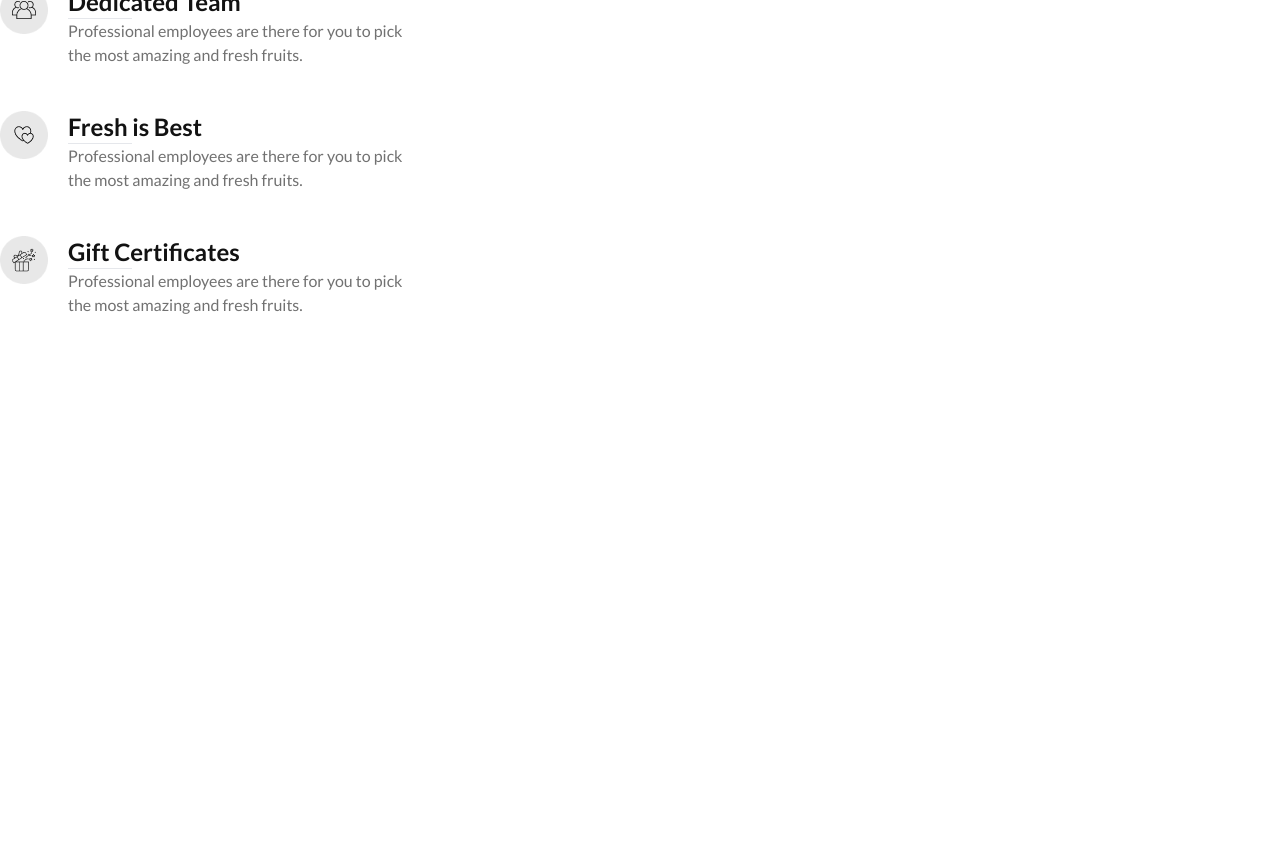
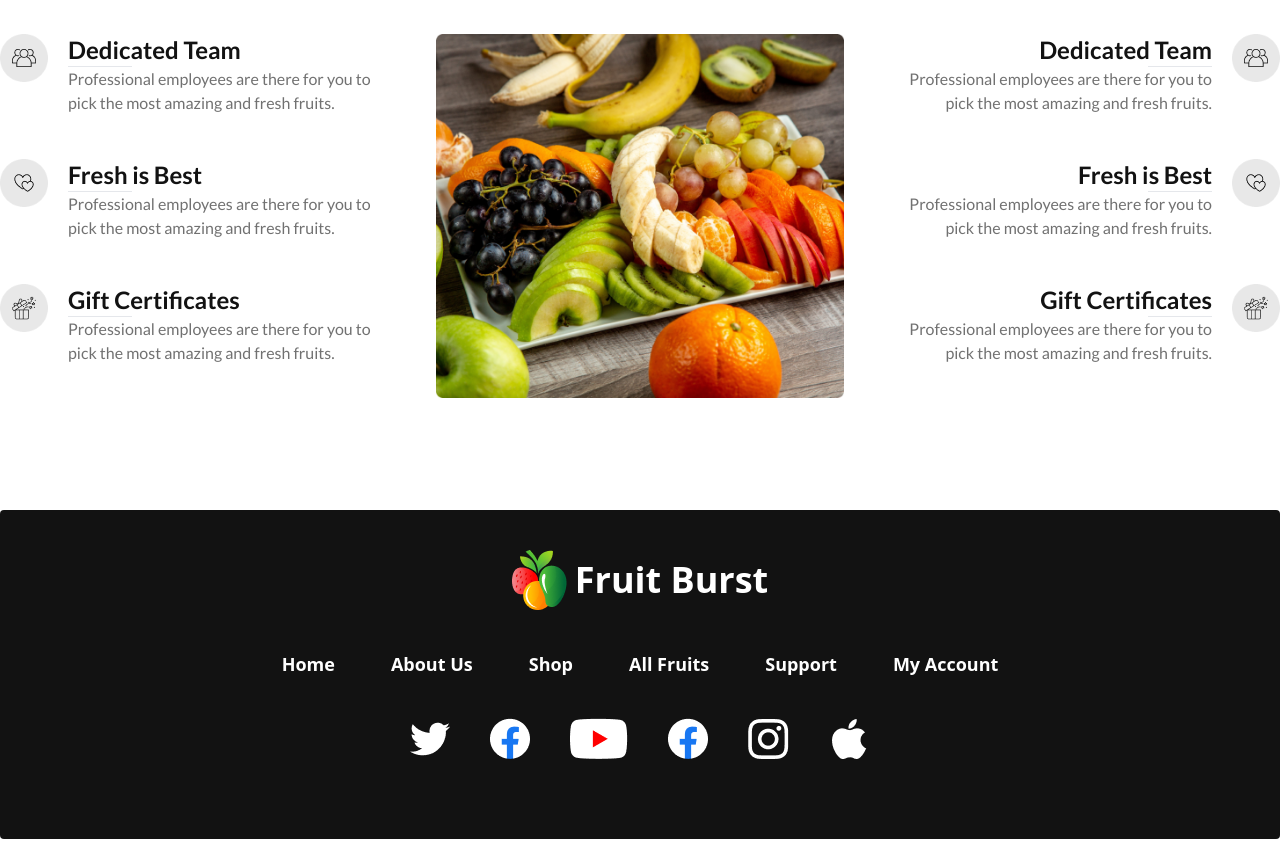
Before and after one commit to Diprakar/fruit-burst-assignment, a plain HTML site: page index.html in a window 1280 px wide. Shown: the part 2299-3166 px from the top of the page. Before the commit the page ends 2728 px from the top, so only its background shows below. Drawn offline with nearby package versions, Linux system fonts and the light colour scheme.

Commit message:
completed without responsive and details modal

```diff
--- a/index.html
+++ b/index.html
@@ -369,6 +369,7 @@
                     It has roots in a piece of classical<br> Latin literature from 45 BC, making it over 2000 years old.
                 </p>
             </div>
+            <div class="flex space-x-12 my-12">
                 <div class="space-y-11">
                     <div class="flex space-x-5">
                         <div class="bg-cover bg-center w-12 h-12"
@@ -378,8 +379,9 @@
                         <div>
                             <h class="text-2xl font-extrabold">Dedicated Team</h3>
                                 <hr class="w-16">
-                            <p class="text-base font-medium text-[#12121299]">Professional employees are there for you to
-                                pick <br>the most amazing and fresh fruits.</p>
+                                <p class="text-base font-medium text-[#12121299] w-80">Professional employees are there
+                                    for you to
+                                    pick the most amazing and fresh fruits.</p>
                         </div>
                     </div>
                     <div class="flex space-x-5">
@@ -387,11 +389,12 @@
                             style="background-image: url('images/Ellipse\ 2\ \(2\).png');">
                             <img class="w-6 h-6 mx-3 mt-3 " src="images/love 1.png" alt="">
                         </div>
-                    <div class="">
+                        <div>
                             <h3 class="text-2xl font-extrabold">Fresh is Best</h3>
                             <hr class="w-16">
-                        <p class="text-base font-medium text-[#12121299]">Professional employees are there for you to pick
-                            <br>the most amazing and fresh fruits.</p>
+                            <p class="text-base font-medium text-[#12121299] w-80">Professional employees are there for
+                                you to pick
+                                the most amazing and fresh fruits.</p>
                         </div>
                     </div>
                     <div class="flex space-x-5">
@@ -399,18 +402,80 @@
                             style="background-image: url('images/Ellipse\ 2\ \(2\).png');">
                             <img class="w-6 h-6 mx-3 mt-3 " src="images/gift-box 1.png" alt="">
                         </div>
-                    <div class="">
+                        <div>
                             <h3 class="text-2xl font-extrabold">Gift Certificates</h3>
                             <hr class="w-16">
-                        <p class="text-base font-medium text-[#12121299]">Professional employees are there for you to pick
-                            <br>the most amazing and fresh fruits.</p>
+                            <p class="text-base font-medium text-[#12121299] w-80">Professional employees are there for
+                                you to pick
+                                the most amazing and fresh fruits.</p>
+                        </div>
+                    </div>
+                </div>
+                <div>
+                    <img src="images/whychoose1.png" alt="">
+                </div>
+                <div class="space-y-11 text-right">
+                    <div class="flex justify-end space-x-5">
+                        <div class="text-right">
+                            <h class="text-2xl font-extrabold">Dedicated Team</h3>
+                                <hr class="w-16 ml-auto">
+                                <p class="text-base font-medium text-[#12121299] w-80">Professional employees are there
+                                    for you to pick the most amazing and fresh fruits.</p>
+                        </div>
+                        <div class="bg-cover bg-center w-12 h-12"
+                            style="background-image: url('images/Ellipse\ 2\ \(2\).png');">
+                            <img class="w-6 h-6 mx-3 mt-3 " src="images/group 1.png" alt="">
+                        </div>
+                    </div>
+                    <div class="flex justify-end space-x-5">
+                        <div class="text-right">
+                            <h3 class="text-2xl font-extrabold">Fresh is Best</h3>
+                            <hr class="w-16 ml-auto">
+                            <p class="text-base font-medium text-[#12121299] w-80">Professional employees are there for
+                                you to pick the most amazing and fresh fruits.</p>
+                        </div>
+                        <div class="bg-cover bg-center w-12 h-12"
+                            style="background-image: url('images/Ellipse\ 2\ \(2\).png');">
+                            <img class="w-6 h-6 mx-3 mt-3 " src="images/love 1.png" alt="">
+                        </div>
+                    </div>
+                    <div class="flex justify-end space-x-5">
+                        <div class="text-right">
+                            <h3 class="text-2xl font-extrabold">Gift Certificates</h3>
+                            <hr class="w-16 ml-auto">
+                            <p class="text-base font-medium text-[#12121299] w-80">Professional employees are there for
+                                you to pick the most amazing and fresh fruits.</p>
+                        </div>
+                        <div class="bg-cover bg-center w-12 h-12"
+                            style="background-image: url('images/Ellipse\ 2\ \(2\).png');">
+                            <img class="w-6 h-6 mx-3 mt-3 " src="images/gift-box 1.png" alt="">
+                        </div>
                     </div>
                 </div>
             </div>
         </section>
     </main>
-    <footer>
-
+    <footer class="footer footer-center p-10 bg-[#121212] text-base-content rounded my-7">
+        <div class="flex">
+            <img src="images/logo.png" alt="">
+            <h1 class="text-4xl font-bold text-white">Fruit Burst</h1>
+        </div>
+        <div class="grid grid-flow-col text-white text-lg font-semibold gap-14">
+          <a class="link link-hover">Home</a>
+          <a class="link link-hover">About Us</a>
+          <a class="link link-hover">Shop</a>
+          <a class="link link-hover">All Fruits</a>
+          <a class="link link-hover">Support</a>
+          <a class="link link-hover">My Account</a>
+        </div>
+          <div class="grid grid-flow-col gap-10 mb-10">
+            <a href=""><img src="images/twitter 1 (1).png" alt=""></a>
+            <a href=""><img src="images/facebook 1.png" alt=""></a>
+            <a href=""><img src="images/Group 49.png" alt=""></a>
+            <a href=""><img src="images/facebook 1.png" alt=""></a>
+            <a href=""><img src="images/instagram 1 (1).png" alt=""></a>
+            <a href=""><img src="images/apple 1 (2).png" alt=""></a>
+          </div>
       </footer>
 </body>
 
```
Also changed, not shown: images/Group 49.png (added), images/apple 1 (2).png (added), images/facebook 1.png (added), images/instagram 1 (1).png (added), images/linkedin 1 (2).png (added), images/twitter 1 (1).png (added). Lines whose indentation alone changed are shown as unchanged.
